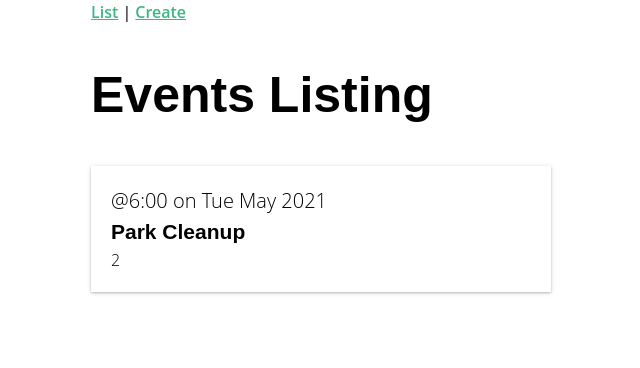
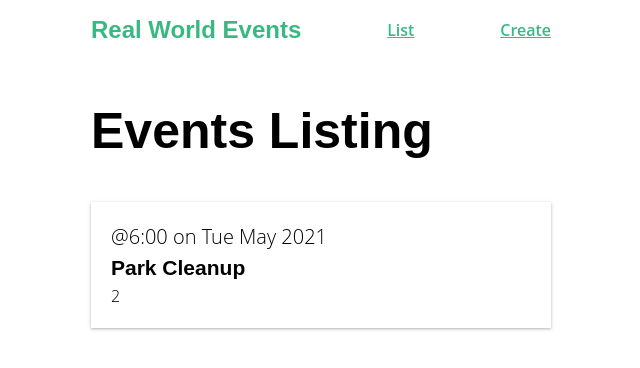
Before and after one commit to AlinaDev252/real-world-vue, a Vue app: page / in a window 1280 px wide. Shown: the top 368 px of the page, without its empty margins (319-959 px from the left). Built offline with nearby package versions, Linux system fonts and the light colour scheme.

Commit message:
Add NavBar component

```diff
--- a/src/App.vue
+++ b/src/App.vue
@@ -1,12 +1,19 @@
 <template>
   <div id="app">
-    <div id="nav">
-      <router-link :to="{ name: 'event-list ' }">List</router-link> |
-      <router-link :to="{ name: 'event-create' }">Create </router-link>
-    </div>
+    <NavBar />
     <router-view />
   </div>
 </template>
+
+<script>
+import NavBar from '@/components/NavBar.vue'
+
+export default {
+  components: {
+    NavBar,
+  },
+}
+</script>
 
 <style>
 html {
--- /dev/null
+++ b/src/components/NavBar.vue
@@ -0,0 +1,38 @@
+<template>
+  <div id="nav" class="nav">
+    <!-- Allows a user to click this link from anywhere in the app in order to go to the home screen -->
+    <router-link to="/" class="brand">Real World Events</router-link>
+    <router-link :to="{ name: 'event-list ' }">List</router-link>
+    <router-link :to="{ name: 'event-create' }">Create </router-link>
+  </div>
+</template>
+
+<script>
+export default {}
+</script>
+
+<style lang="scss" scoped>
+.nav {
+  display: flex;
+  justify-content: space-between;
+  align-items: center;
+  height: 60px;
+}
+.nav > .brand {
+  font-family: 'Montserrat', sans-serif;
+  font-weight: 700;
+  font-size: 1.5em;
+  color: #39b982;
+  text-decoration: none;
+}
+.nav .nav-item {
+  box-sizing: border-box;
+  margin: 0 5px;
+  color: rgba(0, 0, 0, 0.5);
+  text-decoration: none;
+}
+.nav .nav-item.router-link-exact-active {
+  color: #39b982;
+  border-bottom: solid 2px #39b982;
+}
+</style>
```
